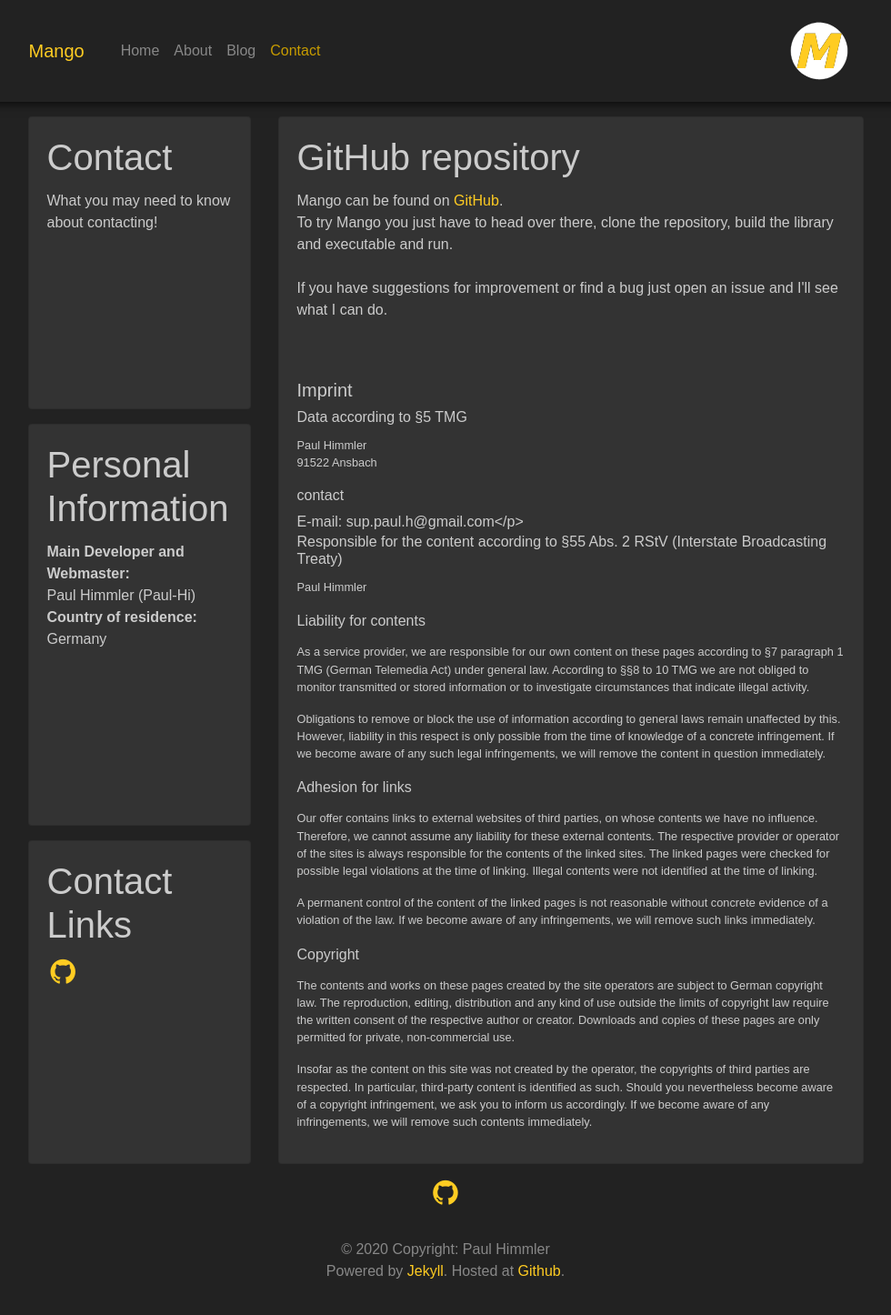
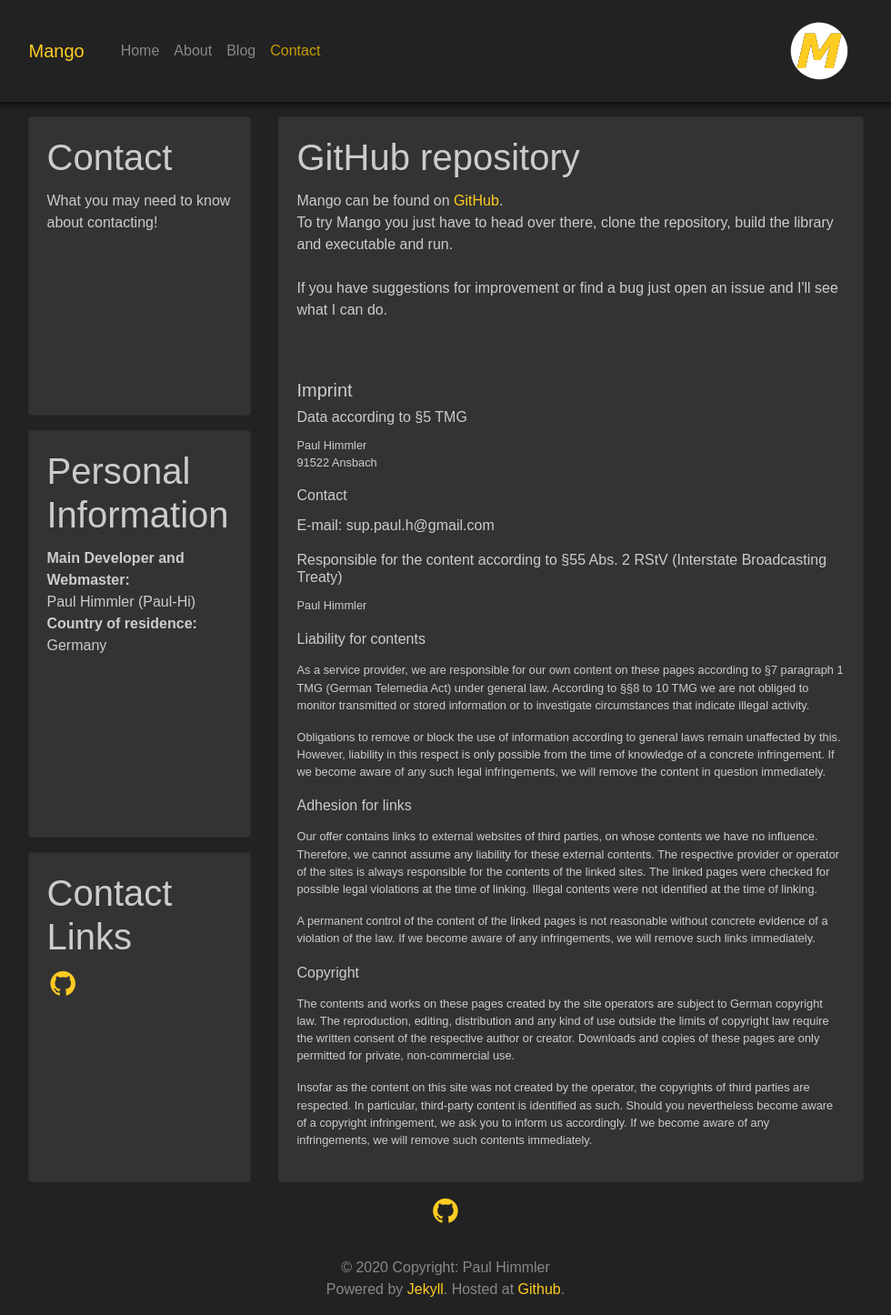
Before and after one commit to Paul-Hi/Mango, a Jekyll site: the page built from contact.md, in a window 1280 px wide. Shown: the whole page at 91% size, without its empty margins (150-1130 px from the left). Built offline with Jekyll 4.4.1, drawn with Linux system fonts in a browser that asks for light colours; some of the changed lines change nothing that is shown.

Commit message:
Typo imprint.

```diff
--- a/contact.md
+++ b/contact.md
@@ -52,8 +52,8 @@
             <h6>Data according to §5 TMG</h6>
             <p class="small">Paul Himmler<br/>
             91522 Ansbach</p>
-            <h6>contact</h6>
-            E-mail: sup.paul.h@gmail.com</p>
+            <h6>Contact</h6>
+            <p>E-mail: sup.paul.h@gmail.com</p>
             <h6>Responsible for the content according to §55 Abs. 2 RStV (Interstate Broadcasting Treaty)</h6>
             <p class="small">Paul Himmler</p>
             <h7>Liability for contents</h7>
```
